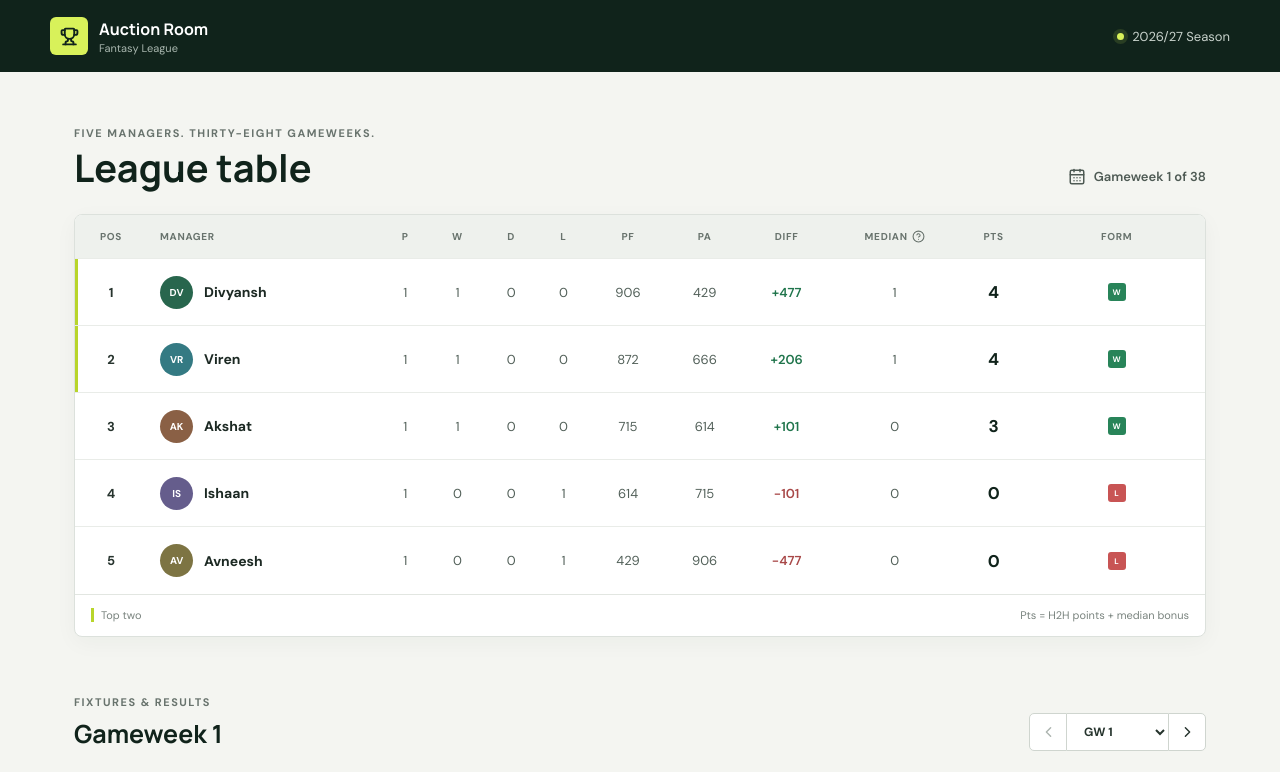
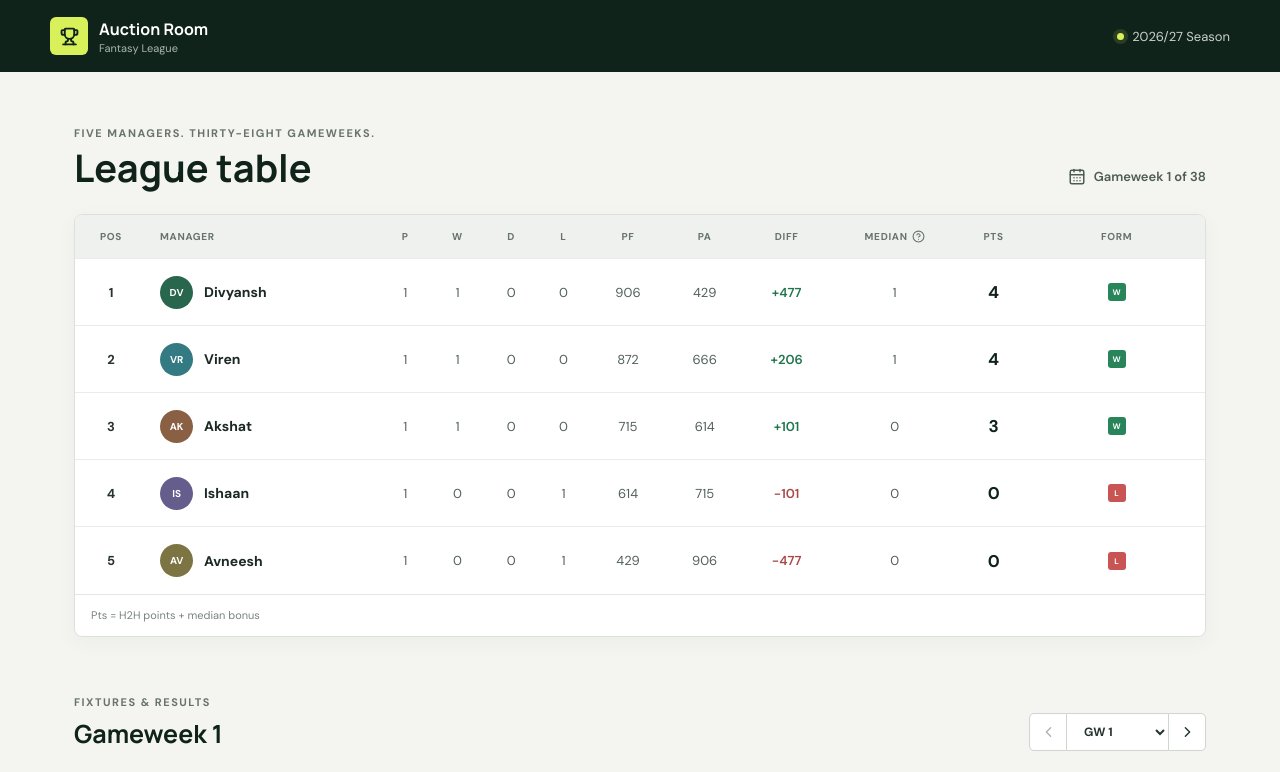
Before and after one commit to xDivyanshx/AuctionRoomLeaderboard, a React (Vite) app: page / in a window 1280 px wide. Shown: the top 772 px of the page. Built offline with nearby package versions, Linux system fonts and the light colour scheme.

Commit message:
v1.06 - bug fix

```diff
--- a/src/App.tsx
+++ b/src/App.tsx
@@ -53,7 +53,7 @@ function App() {
               <tbody>
                 {standings.map((row, index) => {
                   const diff = row.pointsFor - row.pointsAgainst;
-                  return <tr key={row.player} className={index < 2 ? "top-two" : ""}>
+                  return <tr key={row.player}>
                     <td><span className="position">{index + 1}</span></td>
                     <td><div className="manager"><span className={`avatar avatar-${index}`}>{players[row.player].initials}</span><strong>{players[row.player].name}</strong></div></td>
                     <td>{row.played}</td><td>{row.won}</td><td>{row.drawn}</td><td>{row.lost}</td>
@@ -66,7 +66,7 @@ function App() {
               </tbody>
             </table>
           </div>
-          <div className="table-key"><span><i className="champion-key" /> Top two</span><span>Pts = H2H points + median bonus</span></div>
+          <div className="table-key"><span>Pts = H2H points + median bonus</span></div>
         </section>
 
         <section className="gameweek-section">
--- a/src/styles.css
+++ b/src/styles.css
@@ -28,7 +28,6 @@ th { height: 44px; padding: 0 13px; background: #eef1ed; color: #68736d; font-si
 th:nth-child(2), td:nth-child(2) { text-align: left; }
 td { height: 67px; padding: 0 13px; border-top: 1px solid #e9ece8; text-align: center; font-size: 13px; color: #526059; }
 tbody tr { position: relative; }
-tbody tr.top-two td:first-child { box-shadow: inset 3px 0 #b8d52b; }
 .position { font-weight: 700; color: #27342e; }
 .manager { display: flex; align-items: center; gap: 11px; min-width: 130px; }
 .manager strong { color: #1c2923; font-size: 14px; }
@@ -43,7 +42,7 @@ tbody tr.top-two td:first-child { box-shadow: inset 3px 0 #b8d52b; }
 .tooltip { position: absolute; z-index: 5; bottom: 22px; left: 50%; transform: translateX(-50%); width: 190px; padding: 8px; background: #10231b; color: white; font-size: 10px; line-height: 1.35; text-transform: none; letter-spacing: 0; border-radius: 4px; opacity: 0; pointer-events: none; }
 .tooltip-label:hover .tooltip { opacity: 1; }
 .table-key { min-height: 42px; display: flex; align-items: center; justify-content: space-between; gap: 15px; padding: 9px 16px; border-top: 1px solid #e2e6e1; color: #7a847f; font-size: 11px; }
-.table-key span { display: flex; align-items: center; gap: 7px; }.champion-key { width: 3px; height: 14px; background: #b8d52b; display: inline-block; }
+.table-key span { display: flex; align-items: center; gap: 7px; }
 .gameweek-section { margin-top: 58px; }
 .section-title-row { margin-bottom: 22px; }
 .week-nav { display: flex; height: 38px; }
```
